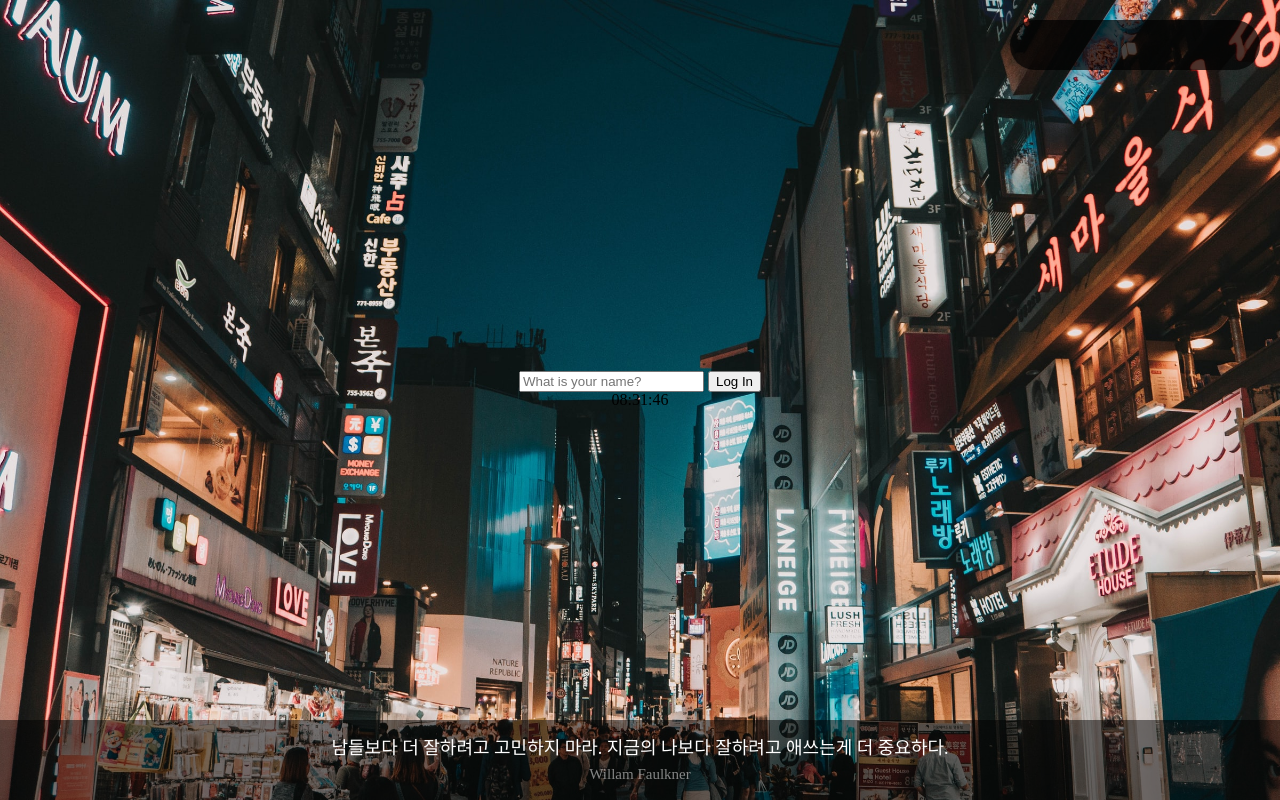
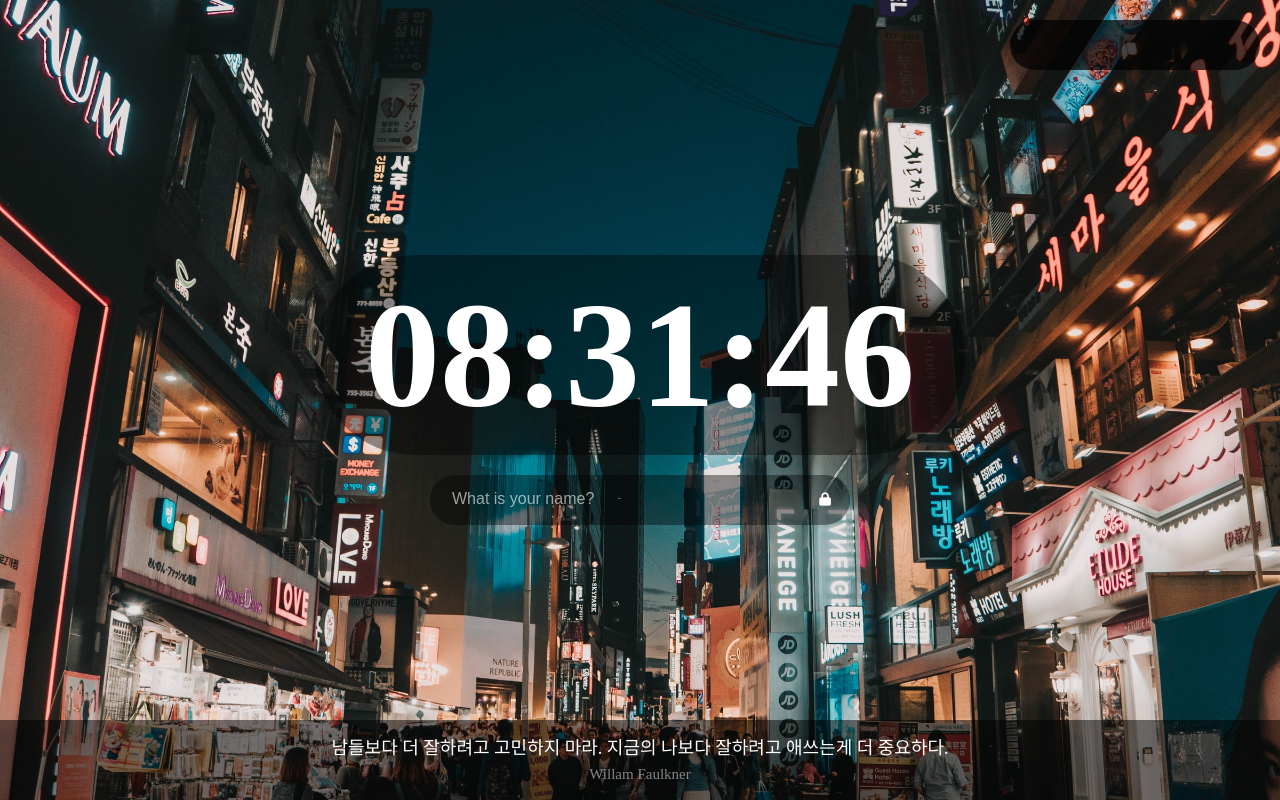
Before and after one commit to JM-Cheon/momentum-clone, a plain HTML site: page index.html in a window 1280 px wide. Drawn offline with Linux system fonts and the light colour scheme.

Commit message:
Modify clock, login-form

```diff
--- /dev/null
+++ b/css/components/clock.css
@@ -0,0 +1,12 @@
+.clock {
+  font-weight: 600;
+  font-size: 150px;
+  color: white;
+  background-color: rgba(0, 0, 0, 0.4);
+  height: 200px;
+  width: 650px;
+  border-radius: 100px;
+  display: flex;
+  justify-content: center;
+  align-items: center;
+}
--- /dev/null
+++ b/css/components/greetings.css
@@ -0,0 +1,38 @@
+.login-form {
+  width: 400px;
+  height: 50px;
+  background-color: rgba(0, 0, 0, 0.4);
+  border-radius: 25px;
+  display: flex;
+  justify-content: space-between;
+  align-items: center;
+  padding-left: 20px;
+  margin-top: 20px;
+}
+
+.login-form input[type="text"] {
+  background-color: transparent;
+  border: none;
+  width: 80%;
+  height: 30px;
+}
+
+.login-form input[type="text"]::placeholder {
+  color: rgba(255, 255, 255, 0.6);
+  font-size: 16px;
+}
+
+.login-form button {
+  border: none;
+  width: 50px;
+  height: 50px;
+  border-radius: 50%;
+  background-color: transparent;
+  color: white;
+}
+
+.login-form button:hover {
+  cursor: pointer;
+  background-color: rgba(255, 255, 255, 0.4);
+  font-size: 16px;
+}
--- a/css/components/weather.css
+++ b/css/components/weather.css
@@ -4,8 +4,10 @@
   height: 50px;
   border-radius: 25px;
   display: flex;
-  justify-content: center;
+  justify-content: space-between;
   align-items: center;
+  padding: 0 10px;
+  box-sizing: border-box;
   position: absolute;
   right: 20px;
   top: 20px;
--- a/css/reset.css
+++ b/css/reset.css
@@ -142,12 +142,3 @@ a {
   color: inherit;
   text-decoration: none;
 }
-
-/* scroll bar : none */
-body {
-  -ms-overflow-style: none;
-}
-
-::-webkit-scrollbar {
-  display: none;
-}
--- a/css/style.css
+++ b/css/style.css
@@ -5,6 +5,8 @@
 /* Components */
 @import "./components/quotes.css";
 @import "./components/weather.css";
+@import "./components/clock.css";
+@import "./components/greetings.css";
 
 /* Screens */
 @import "./screens/background.css";
@@ -16,6 +18,10 @@ body {
   flex-direction: column;
   justify-content: center;
   align-items: center;
+  -webkit-user-select: none;
+  -moz-user-select: none;
+  -ms-user-select: none;
+  user-select: none;
 }
 .hidden {
   visibility: hidden;
--- a/index.html
+++ b/index.html
@@ -11,6 +11,7 @@
       <span></span>
       <span></span>
     </div>
+    <h2 id="clock" class="clock">00:00:00</h2>
     <form id="login-form" class="hidden login-form">
       <input
         required
@@ -18,10 +19,9 @@
         type="text"
         placeholder="What is your name?"
       />
-      <input type="submit" value="Log In" />
+      <button><i class="fas fa-lock"></i></button>
     </form>
     <h1 id="greeting" class="hidden greeting"></h1>
-    <h2 id="clock" class="clock">00:00:00</h2>
     <form id="todo-form" class="hidden todo-form">
       <input type="text" placeholder="Write a To Do and Press Enter" />
     </form>
@@ -38,5 +38,9 @@
     <script src="./js/background.js"></script>
     <script src="./js/todo.js"></script>
     <script src="./js/weather.js"></script>
+    <script
+      src="https://kit.fontawesome.com/538b2269ac.js"
+      crossorigin="anonymous"
+    ></script>
   </body>
 </html>
--- a/js/greetings.js
+++ b/js/greetings.js
@@ -1,5 +1,7 @@
 const loginForm = document.querySelector("#login-form");
 const loginInput = document.querySelector("#login-form input");
+const loginBtn = document.querySelector("#login-form button");
+const loginBtnIcon = document.querySelector("#login-form button > i");
 const greeting = document.querySelector("#greeting");
 const todoForm = document.querySelector("#todo-form");
 const todoList = document.querySelector("#todo-list");
@@ -22,6 +24,16 @@ function paintGreetings(username) {
   todoList.classList.remove(HIDDEN_CLASSNAME);
 }
 
+function onLoginBtnMouseover() {
+  loginBtnIcon.classList.remove("fa-lock");
+  loginBtnIcon.classList.add("fa-unlock");
+}
+
+function onLoginBtnMouseout() {
+  loginBtnIcon.classList.remove("fa-unlock");
+  loginBtnIcon.classList.add("fa-lock");
+}
+
 const savedUsername = localStorage.getItem(USERNAME_KEY);
 
 if (savedUsername === null) {
@@ -32,3 +44,6 @@ if (savedUsername === null) {
   // show the greeting
   paintGreetings(savedUsername);
 }
+
+loginBtn.addEventListener("mouseover", onLoginBtnMouseover);
+loginBtn.addEventListener("mouseout", onLoginBtnMouseout);
```
